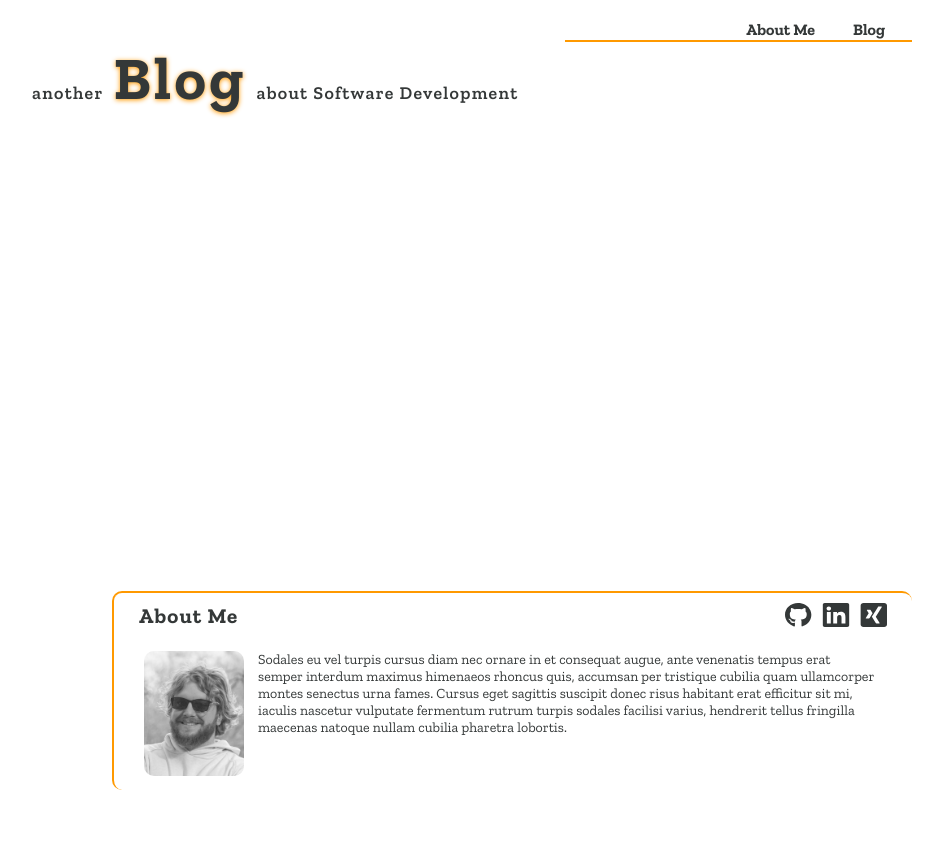
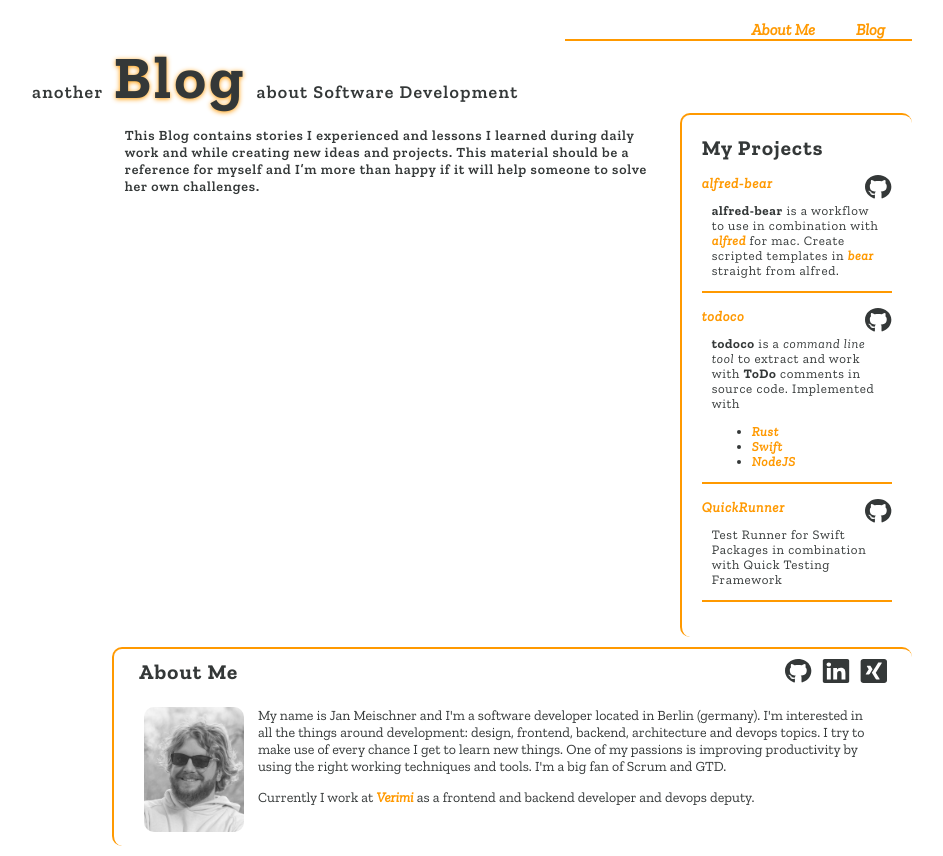
Before and after one commit to jmeischner/archive-jmeischner.github.io, a Gatsby site: page / in a window 1280 px wide. Shown: the whole page, without its empty margins (208-1151 px from the left). Before the commit the page ends 800 px from the top, so only its background shows below. Built offline with nearby package versions, Linux system fonts and the light colour scheme; Gatsby itself is replaced by a stand-in of ours.

Commit message:
Layout ready

```diff
--- /dev/null
+++ b/src/components/index/mainArea.js
@@ -0,0 +1,16 @@
+import styled from 'styled-components'
+
+import Flex from 'base/flex'
+
+const MainArea = styled(Flex)`
+    padding: 0 20px 20px;
+
+  .summary {
+    font-size: 14px;
+    font-weight: 600;
+    color: ${p => p.theme.color.primary};
+    letter-spacing: 0.77px;
+  }
+`
+
+export default MainArea
--- /dev/null
+++ b/src/components/index/project.js
@@ -0,0 +1,15 @@
+import styled from 'styled-components'
+
+import Flex from 'base/flex'
+
+const Project = styled(Flex)`
+  border-left: 2px solid ${p => p.theme.color.secondary};
+  border-radius: 10px;
+  border-top: 2px solid ${p => p.theme.color.secondary};
+  margin: auto;
+  margin-bottom: 10px;
+  padding: 20px;
+  width: 220px;
+`
+
+export default Project;
--- /dev/null
+++ b/src/components/index/projectListItem.js
@@ -0,0 +1,59 @@
+import React from 'react'
+import styled from 'styled-components'
+
+import Container from 'base/container'
+import Flex from 'base/flex'
+
+import GithubIcon from 'assets/icons/github.svg'
+
+const ProjectListItemWrapper = styled.div`
+  border-bottom: 2px solid ${p => p.theme.color.secondary};
+  margin: 15px 0;
+
+  p {
+    font-weight: 300;
+    font-size: 13px;
+    color: ${p => p.theme.color.primary};
+    letter-spacing: 0.66px;
+    text-align: left;
+  }
+`
+
+const ProjectListItemTitle = styled(Flex)`
+    color: ${p => p.theme.color.secondary};
+    font-size: 14px;
+    font-style: italic;
+    font-weight: 600;
+    letter-spacing: 0.77px;
+    text-align: left;
+`
+
+const ProjectListItemText = styled.p`
+    margin-top: 0;
+    margin-left: 10px;
+    margin-right: 10px;
+`
+
+const ProjectListItem = ({ title, link, children }) => {
+    return (
+      <ProjectListItemWrapper>
+        <Container direction="column">
+          <Flex>
+            <Container justifyContent="space-between">
+              <ProjectListItemTitle>{title}</ProjectListItemTitle>
+              <Flex>
+                <a href={link} target="_blank" rel="noopener noreferrer">
+                  <GithubIcon />
+                </a>
+              </Flex>
+            </Container>
+          </Flex>
+          <Flex>
+            <ProjectListItemText>{children}</ProjectListItemText>
+          </Flex>
+        </Container>
+      </ProjectListItemWrapper>
+    )
+}
+
+export default ProjectListItem
--- a/src/components/layout/footer.js
+++ b/src/components/layout/footer.js
@@ -13,15 +13,15 @@ import Xing from "assets/icons/xing.svg"
 
 const FooterContainer = styled(Flex)`
   margin-top: auto;
-  margin-bottom: 10px;
 `
 
 const AboutMe = styled(Flex)`
+  border-left: 2px solid ${p => p.theme.color.secondary};
+  border-radius: 10px;
+  border-top: 2px solid ${p => p.theme.color.secondary};
+  margin-bottom: 10px;
+  padding: 10px 25px;
   width: 100%;
-  border-top: 2px solid ${p => p.theme.color.secondary};
-  border-left: 2px solid ${p => p.theme.color.secondary};
-  padding: 10px 25px;
-  border-radius: 10px;
 
   @media (${p => p.theme.media.small}) {
     border-left: 0;
@@ -96,14 +96,18 @@ const Footer = () => {
                 </Flex>
                 <Flex>
                   <AboutMeText>
-                    Sodales eu vel turpis cursus diam nec ornare in et consequat
-                    augue, ante venenatis tempus erat semper interdum maximus
-                    himenaeos rhoncus quis, accumsan per tristique cubilia quam
-                    ullamcorper montes senectus urna fames. Cursus eget sagittis
-                    suscipit donec risus habitant erat efficitur sit mi, iaculis
-                    nascetur vulputate fermentum rutrum turpis sodales facilisi
-                    varius, hendrerit tellus fringilla maecenas natoque nullam
-                    cubilia pharetra lobortis.
+                    My name is Jan Meischner and I'm a software developer
+                    located in Berlin (germany). I'm interested in all the things
+                    around development: design, frontend, backend, architecture
+                    and devops topics. I try to make use of every chance I get
+                    to learn new things. One of my passions is improving
+                    productivity by using the right working techniques and
+                    tools. I'm a big fan of Scrum and GTD.
+                    <p>
+                      Currently I work at{" "}
+                      <a href="https://verimi.de/de">Verimi</a> as a frontend
+                      and backend developer and devops deputy.
+                    </p>
                   </AboutMeText>
                 </Flex>
               </BottomAboutMeContainer>
--- a/src/components/layout/index.js
+++ b/src/components/layout/index.js
@@ -12,11 +12,18 @@ import theme from './theme';
 import './layout.css';
 
 const LayoutContainer = styled(Container)`
-    max-width: 960px;
-    height: 100%;
-    font-family: ${ props => props.theme.fontFamily };
-    color: ${ props => props.theme.color.primary };
-    margin: 0 auto;
+  max-width: 960px;
+  height: 100%;
+  font-family: ${props => props.theme.fontFamily};
+  color: ${props => props.theme.color.primary};
+  margin: 0 auto;
+
+  a {
+    text-decoration: none;
+    font-weight: 600;
+    font-style: italic;
+    color: ${p => p.theme.color.secondary};
+  }
 `
 
 const Layout = ({ children }) => {
--- a/src/pages/index.js
+++ b/src/pages/index.js
@@ -7,6 +7,11 @@ import Layout from "components/layout"
 import Container from 'base/container'
 import Flex from "base/flex"
 import PageTitle from 'base/pageTitle'
+import H3 from 'typography/h3'
+
+import Projects from 'components/index/project'
+import ProjectListItem from 'components/index/projectListItem'
+import MainArea from 'components/index/mainArea'
 
 const Wrapper = styled.div`
   height: 100%;
@@ -26,10 +31,58 @@ const IndexPage = () => (
           </Container>
         </Flex>
         <Flex>
-          <Container>
-            <Flex grow="2"/>
-            <Flex grow="7"></Flex>
-            <Flex grow="3"></Flex>
+          <Container id="main">
+            <Flex width="2" />
+            <MainArea width="7">
+              <p class="summary">
+                This Blog contains stories I experienced and lessons I learned
+                during daily work and while creating new ideas and projects.
+                This material should be a reference for myself and I’m more than
+                happy if it will help someone to solve her own challenges.
+              </p>
+            </MainArea>
+            <Projects grow="3">
+              <H3>My Projects</H3>
+              <ProjectListItem
+                title="alfred-bear"
+                link="https://github.com/jmeischner/alfred-bear"
+              >
+                <strong>alfred-bear</strong> is a workflow to use in combination
+                with <a href="https://www.alfredapp.com">alfred</a> for mac.
+                Create scripted templates in <a href="https://bear.app">bear</a>{" "}
+                straight from alfred.
+              </ProjectListItem>
+              <ProjectListItem
+                title="todoco"
+                link="https://github.com/jmeischner/todoco"
+              >
+                <strong>todoco</strong> is a <em>command line tool</em> to
+                extract and work with <strong>ToDo</strong> comments in source
+                code. Implemented with
+                <ul>
+                  <li>
+                    <a href="https://github.com/jmeischner/todoco">Rust</a>
+                  </li>
+                  <li>
+                    <a href="https://github.com/jmeischner/swift-todoco">
+                      Swift
+                    </a>
+                  </li>
+                  <li>
+                    <a href="https://github.com/jmeischner/todoco-node">
+                      NodeJS
+                    </a>
+                  </li>
+                </ul>
+              </ProjectListItem>
+              <ProjectListItem
+                title="QuickRunner"
+                link="https://github.com/jmeischner/QuickRunner"
+              >
+                Test Runner for Swift Packages in combination with Quick Testing
+                Framework
+              </ProjectListItem>
+            </Projects>
           </Container>
         </Flex>
       </Container>
```
